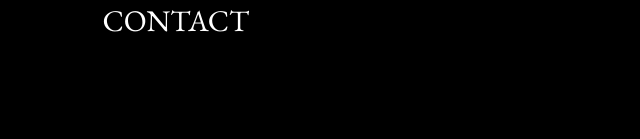
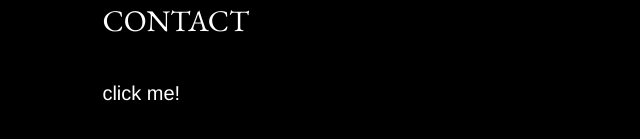
Before and after one commit to taymoorfarooq/mm-site, a React (Create React App) app: page / in a window 1280 px wide. Shown: the part 2586-2725 px from the top of the page, without its empty margins (0-640 px from the left). Built offline with nearby package versions, Linux system fonts and the light colour scheme.

Commit message:
css formatting

```diff
--- a/src/components/About.js
+++ b/src/components/About.js
@@ -6,7 +6,10 @@ export default function About() {
     <div>
         <div id='aboutsection'>
             <p>ABOUT</p>
-            <p id='aboutp1'>I am currently a sophomore studying finance at Cornell. My past work experience includes interning with KPMG within their Deal Advisory division, as well as starting my own nonprofit. I am interested in pursuing a career within the financial services industry.</p>
+            <p id='aboutp1'>I am currently a sophomore studying finance at Cornell.
+            My past work experience includes interning with KPMG within their Deal Advisory division,
+            as well as starting my own nonprofit. I am interested in pursuing a career within the
+            financial services industry.</p>
         </div>
 
         <div id='experiencesection'>
@@ -15,6 +18,7 @@ export default function About() {
 
         <div id='contactsection'>
             <p>CONTACT</p>
+            <p id='contactp1'><a href='mailto: mm2567@cornell.edu'>click me!</a></p>
         </div>
     </div>
   )
--- a/src/styles/About.css
+++ b/src/styles/About.css
@@ -31,3 +31,10 @@ p {
     padding-top: 150px;
     margin-bottom: 500px;
 }
+
+#contactp1 a{
+    font-family: Helvetica;
+    color: white;
+    text-decoration: none;
+    font-size: 20px;
+}
--- a/src/styles/App.css
+++ b/src/styles/App.css
@@ -1,4 +1,20 @@
 body {
   background-color: #000000;
+  animation: fadeInAnimation ease 2s;
+  animation-iteration-count: 1;
+  animation-fill-mode: forwards;
+}
 
+html {
+  scroll-behavior: smooth;
 }
+
+
+@keyframes fadeInAnimation {
+  0% {
+    opacity: 0;
+  }
+  100% {
+    opacity: 1;
+  }
+}
```
